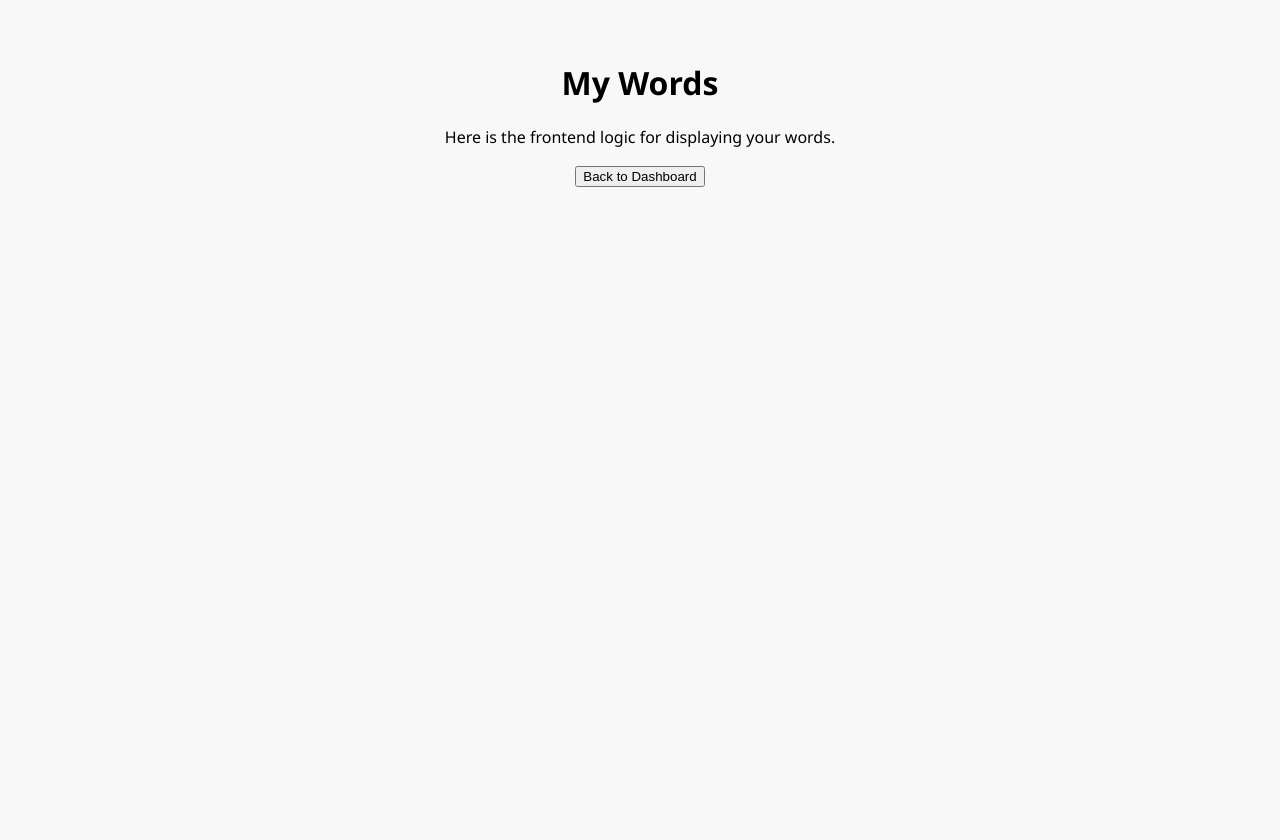
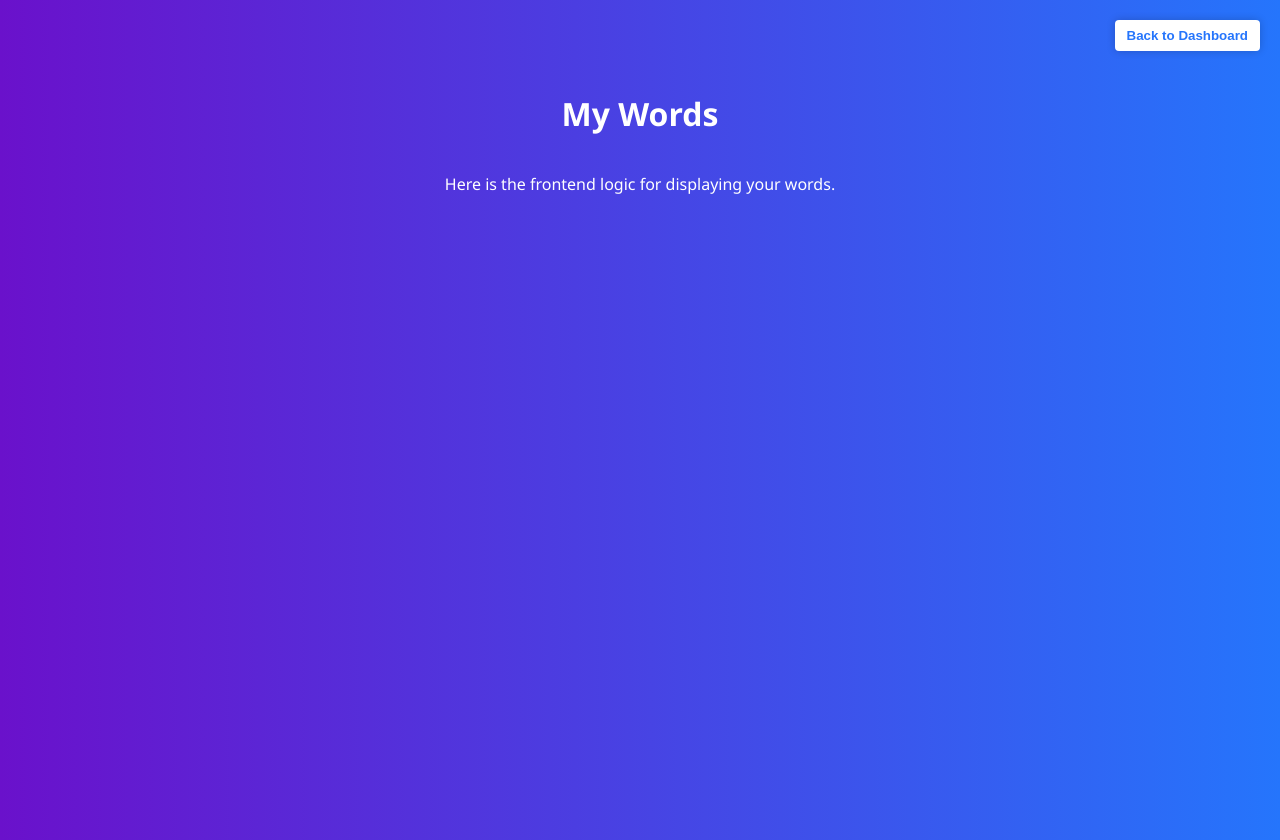
Before and after one commit to antoinemansour7/LexiGo, a React (Create React App) app in the folder frontend/: page /mywords in a window 1280 px wide. Before the commit the page ends 800 px from the top, so only its background shows below. Built offline with nearby package versions, Linux system fonts and the light colour scheme.

Commit message:
added css

```diff
--- a/frontend/src/Achievements.js
+++ b/frontend/src/Achievements.js
@@ -3,11 +3,44 @@ import { useNavigate } from 'react-router-dom';
 
 function Achievements() {
   const navigate = useNavigate();
+
+  const containerStyle = {
+    position: 'relative',
+    minHeight: '100vh',
+    background: 'linear-gradient(to right, #6a11cb, #2575fc)',
+    fontFamily: "'Segoe UI', Tahoma, Geneva, Verdana, sans-serif",
+    padding: '20px',
+    color: '#fff',
+    display: 'flex',
+    flexDirection: 'column',
+    alignItems: 'center'
+  };
+
+  const headerStyle = {
+    alignSelf: 'flex-end',
+    marginBottom: '20px'
+  };
+
+  const buttonStyle = {
+    background: '#fff',
+    color: '#2575fc',
+    border: 'none',
+    borderRadius: '4px',
+    padding: '8px 12px',
+    cursor: 'pointer',
+    fontWeight: 'bold',
+    boxShadow: '0 0 8px rgba(0,0,0,0.2)'
+  };
+
   return (
-    <div style={{ padding: '40px', textAlign: 'center' }}>
+    <div style={containerStyle}>
+      <div style={headerStyle}>
+        <button style={buttonStyle} onClick={() => navigate('/dashboard')}>
+          Back to Dashboard
+        </button>
+      </div>
       <h1>Achievements / Daily Motivation</h1>
       <p>Here is the frontend logic for tracking your achievements and daily motivation.</p>
-      <button onClick={() => navigate('/dashboard')}>Back to Dashboard</button>
     </div>
   );
 }
--- a/frontend/src/FlashcardsQuizzes.js
+++ b/frontend/src/FlashcardsQuizzes.js
@@ -1,14 +1,46 @@
-
 import React from 'react';
 import { useNavigate } from 'react-router-dom';
 
 function FlashcardsQuizzes() {
   const navigate = useNavigate();
+
+  const containerStyle = {
+    position: 'relative',
+    minHeight: '100vh',
+    background: 'linear-gradient(to right, #6a11cb, #2575fc)',
+    fontFamily: "'Segoe UI', Tahoma, Geneva, Verdana, sans-serif",
+    padding: '20px',
+    color: '#fff',
+    display: 'flex',
+    flexDirection: 'column',
+    alignItems: 'center'
+  };
+
+  const headerStyle = {
+    alignSelf: 'flex-end',
+    marginBottom: '20px'
+  };
+
+  const buttonStyle = {
+    background: '#fff',
+    color: '#2575fc',
+    border: 'none',
+    borderRadius: '4px',
+    padding: '8px 12px',
+    cursor: 'pointer',
+    fontWeight: 'bold',
+    boxShadow: '0 0 8px rgba(0,0,0,0.2)'
+  };
+
   return (
-    <div style={{ padding: '40px', textAlign: 'center' }}>
+    <div style={containerStyle}>
+      <div style={headerStyle}>
+        <button style={buttonStyle} onClick={() => navigate('/dashboard')}>
+          Back to Dashboard
+        </button>
+      </div>
       <h1>Flashcards / Quizzes</h1>
       <p>Here is the frontend logic for flashcards and multiple-choice quizzes.</p>
-      <button onClick={() => navigate('/dashboard')}>Back to Dashboard</button>
     </div>
   );
 }
--- a/frontend/src/MyWords.js
+++ b/frontend/src/MyWords.js
@@ -3,11 +3,44 @@ import { useNavigate } from 'react-router-dom';
 
 function MyWords() {
   const navigate = useNavigate();
+
+  const containerStyle = {
+    position: 'relative',
+    minHeight: '100vh',
+    background: 'linear-gradient(to right, #6a11cb, #2575fc)',
+    fontFamily: "'Segoe UI', Tahoma, Geneva, Verdana, sans-serif",
+    padding: '20px',
+    color: '#fff',
+    display: 'flex',
+    flexDirection: 'column',
+    alignItems: 'center'
+  };
+
+  const headerStyle = {
+    alignSelf: 'flex-end',
+    marginBottom: '20px'
+  };
+
+  const buttonStyle = {
+    background: '#fff',
+    color: '#2575fc',
+    border: 'none',
+    borderRadius: '4px',
+    padding: '8px 12px',
+    cursor: 'pointer',
+    fontWeight: 'bold',
+    boxShadow: '0 0 8px rgba(0,0,0,0.2)'
+  };
+
   return (
-    <div style={{ padding: '40px', textAlign: 'center' }}>
+    <div style={containerStyle}>
+      <div style={headerStyle}>
+        <button style={buttonStyle} onClick={() => navigate('/dashboard')}>
+          Back to Dashboard
+        </button>
+      </div>
       <h1>My Words</h1>
       <p>Here is the frontend logic for displaying your words.</p>
-      <button onClick={() => navigate('/dashboard')}>Back to Dashboard</button>
     </div>
   );
 }
--- a/frontend/src/PracticeMode.js
+++ b/frontend/src/PracticeMode.js
@@ -3,11 +3,44 @@ import { useNavigate } from 'react-router-dom';
 
 function PracticeMode() {
   const navigate = useNavigate();
+
+  const containerStyle = {
+    position: 'relative',
+    minHeight: '100vh',
+    background: 'linear-gradient(to right, #6a11cb, #2575fc)',
+    fontFamily: "'Segoe UI', Tahoma, Geneva, Verdana, sans-serif",
+    padding: '20px',
+    color: '#fff',
+    display: 'flex',
+    flexDirection: 'column',
+    alignItems: 'center'
+  };
+
+  const headerStyle = {
+    alignSelf: 'flex-end',
+    marginBottom: '20px'
+  };
+
+  const buttonStyle = {
+    background: '#fff',
+    color: '#2575fc',
+    border: 'none',
+    borderRadius: '4px',
+    padding: '8px 12px',
+    cursor: 'pointer',
+    fontWeight: 'bold',
+    boxShadow: '0 0 8px rgba(0,0,0,0.2)'
+  };
+
   return (
-    <div style={{ padding: '40px', textAlign: 'center' }}>
+    <div style={containerStyle}>
+      <div style={headerStyle}>
+        <button style={buttonStyle} onClick={() => navigate('/dashboard')}>
+          Back to Dashboard
+        </button>
+      </div>
       <h1>Practice Mode</h1>
       <p>Here is the frontend logic for practicing your words.</p>
-      <button onClick={() => navigate('/dashboard')}>Back to Dashboard</button>
     </div>
   );
 }
```
